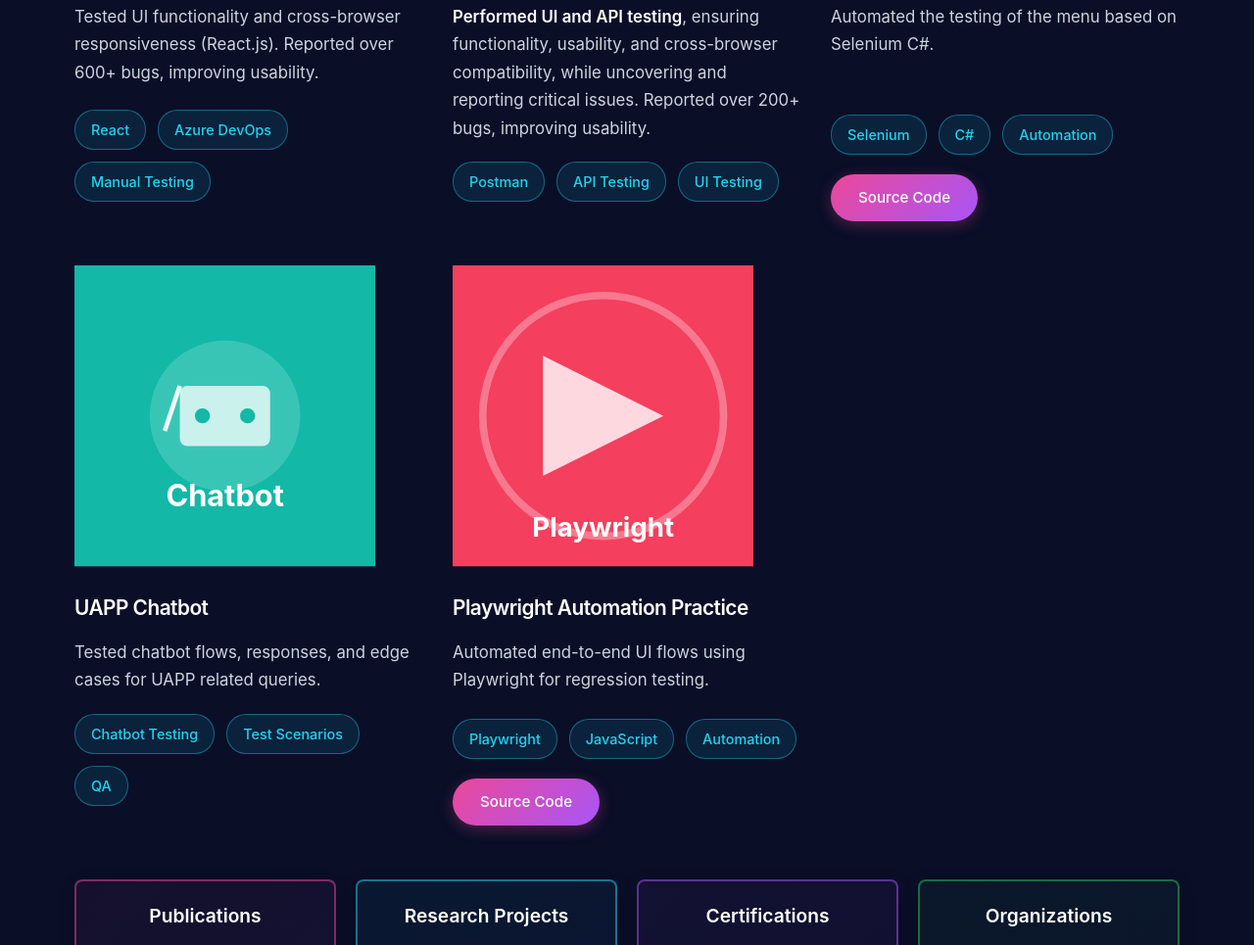
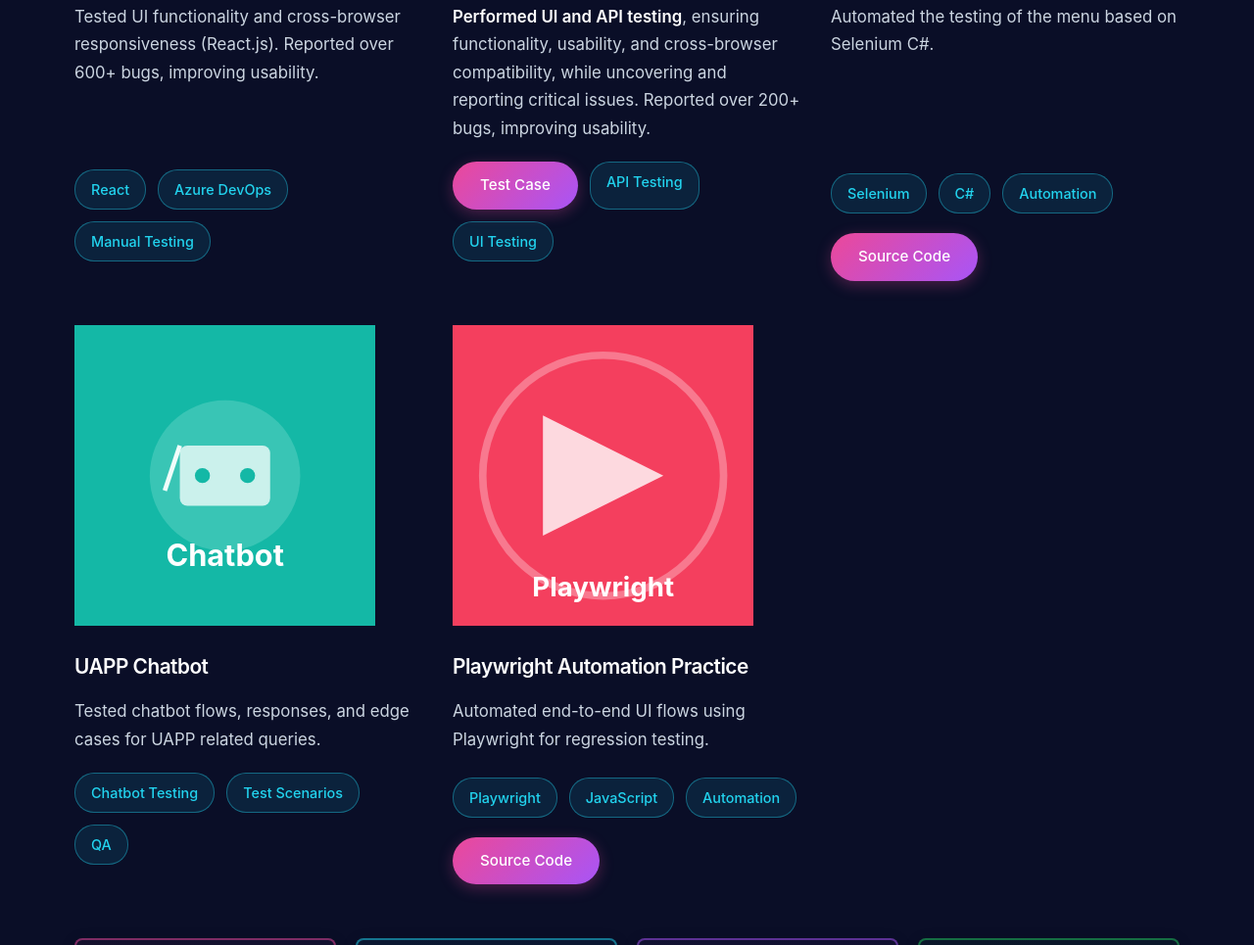
Before and after one commit to emaduddin23/emadqasite, a website: page index.html in a window 1280 px wide. Shown: the part 3480-4445 px from the top of the page at 98% size. Drawn offline with Linux system fonts and the light colour scheme.

Commit message:
feat: add link to Test Case in project card for improved usability

```diff
--- a/index.html
+++ b/index.html
@@ -372,10 +372,15 @@
             improving usability.
           </p>
           <div class="tech-stack">
-            <span class="tech-badge">Postman</span>
+              <a
+            href="https://docs.google.com/spreadsheets/d/1aouKOeE2ArEX_lS-GhqKuoFdNQcPlUsTtpw1kNBK0KU/edit?usp=sharing"
+            class="project-btn"
+            target="_blank"
+            >Test Case</a>
             <span class="tech-badge">API Testing</span>
             <span class="tech-badge">UI Testing</span>
           </div>
+
         </section>
 
         <section class="project-card">
```
